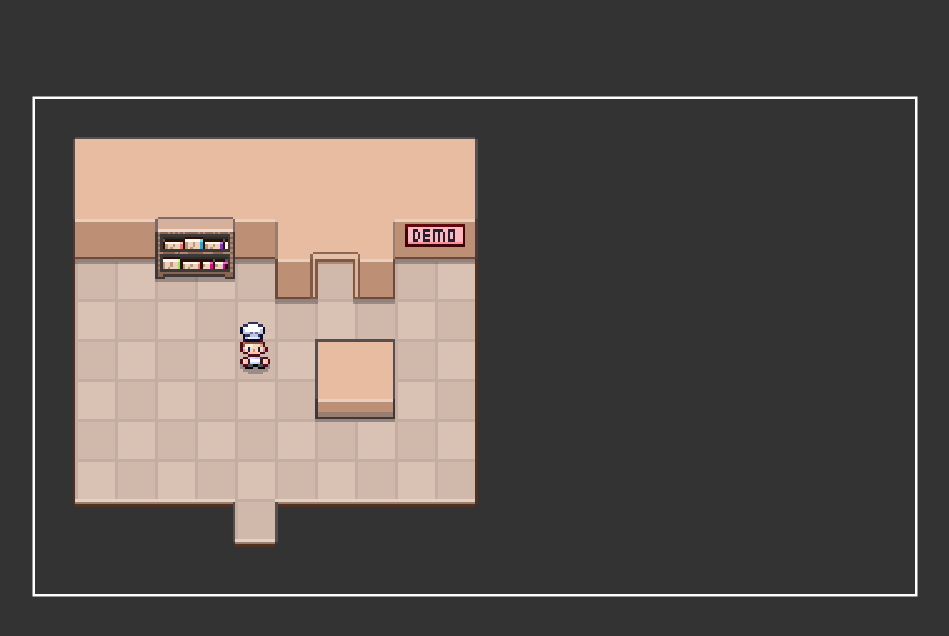
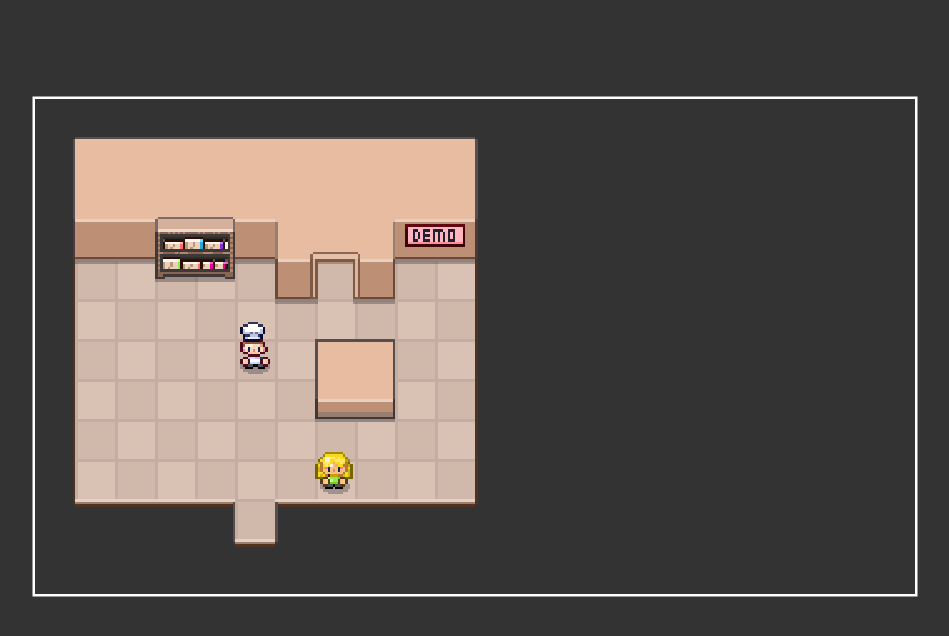
Before and after one commit to akezhanbexeitov/PizzaLegends, a plain HTML site: page index.html in a window 1280 px wide. Shown: the whole page, without its empty margins (165-1114 px from the left). Drawn offline with Linux system fonts and the light colour scheme.

Commit message:
Refactor objects, add shadows

```diff
--- /dev/null
+++ b/GameObject.js
@@ -0,0 +1,10 @@
+class GameObject {
+    constructor(config) {
+        this.x = config.x || 0;
+        this.y = config.y || 0;
+        this.sprite = new Sprite({
+            gameObject: this,
+            src: config.src || "/images/characters/people/hero.png",
+        });
+    }
+}
--- a/Overworld.js
+++ b/Overworld.js
@@ -12,40 +12,21 @@ class Overworld {
         }
         image.src = '/images/maps/DemoLower.png'
 
+        // Place some game objects
+        const hero = new GameObject({
+            x: 5,
+            y: 6,
+        })
+        const npc1 = new GameObject({
+            x: 7,
+            y: 9,
+            src: "/images/characters/people/npc1.png"
+        })
 
-        const shadow = new Image()
-        shadow.onload = () => {
-            this.ctx.drawImage(
-                shadow,
-                0, // left cut
-                0, //top cut
-                32, // width of cut
-                32, // height of cut
-                x * 16 - 8,
-                y * 16 - 18,
-                32,
-                32
-            )
-        }
-        shadow.src = 'images/characters/shadow.png'
+        setTimeout(() => {
+            hero.sprite.draw(this.ctx)
+            npc1.sprite.draw(this.ctx)
+        }, 200)
 
-
-        const x = 5
-        const y = 6
-        const hero = new Image()
-        hero.onload = () => {
-            this.ctx.drawImage(
-                hero,
-                0, // left cut
-                0, //top cut
-                32, // width of cut
-                32, // height of cut
-                x * 16 - 8,
-                y * 16 - 18,
-                32,
-                32
-            )
-        }
-        hero.src = './images/characters/people/hero.png'
     }
 }
--- /dev/null
+++ b/Sprite.js
@@ -0,0 +1,48 @@
+class Sprite {
+    constructor(config) {
+
+        // Set up the image
+        this.image = new Image()
+        this.image.src = config.src
+        this.image.onload = () => {
+            this.isLoaded = true
+        }
+
+        // Shadow
+        this.shadow = new Image()
+        this.useShadow = true
+        if (this.useShadow) {
+            this.shadow.src = "/images/characters/shadow.png"
+        }
+        this.shadow.onload = () => {
+            this.isShadowLoaded = true
+        }
+
+        // Configure animation & initial state
+        this.animations = config.animation || {
+            idleDown: [
+                [0,0]
+            ]
+        }
+        this.currentAnimation = config.currentAnimation || "idleDown"
+        this.currentAnimationFrame = 0;
+
+        // Reference the game object
+        this.gameObject = config.gameObject;
+
+    }
+
+    draw(ctx) {
+        const x = this.gameObject.x * 16 - 8
+        const y = this.gameObject.y * 16 - 18
+
+        this.isShadowLoaded && ctx.drawImage(this.shadow, x, y)
+
+        ctx.drawImage(this.image,
+            0,0,
+            32,32,
+            x,y,
+            32,32
+        )
+    }
+}
--- a/index.html
+++ b/index.html
@@ -10,7 +10,9 @@
     </div>
 
     <!-- Scripts -->
-    <script src="Overworld.js"></script>
-    <script src="init.js"></script>
+    <script src="/Overworld.js"></script>
+    <script src="/GameObject.js"></script>
+    <script src="/Sprite.js"></script>
+    <script src="/init.js"></script>
 </body>
 </html>
```
